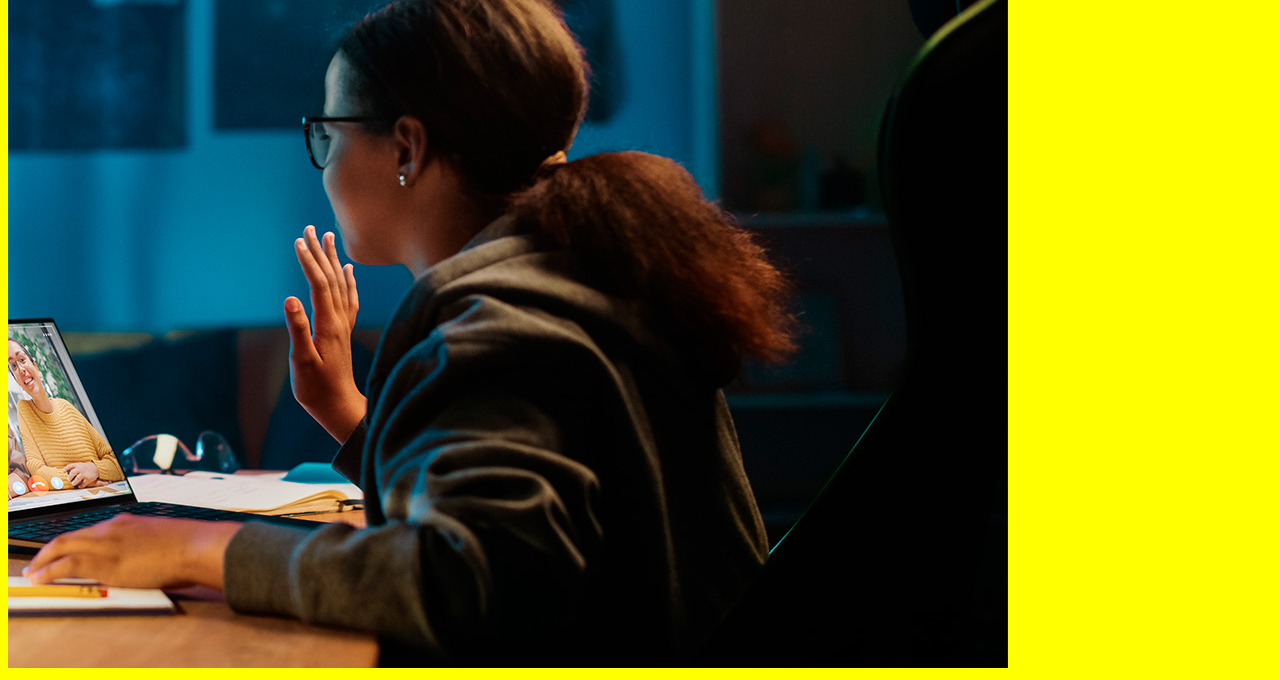
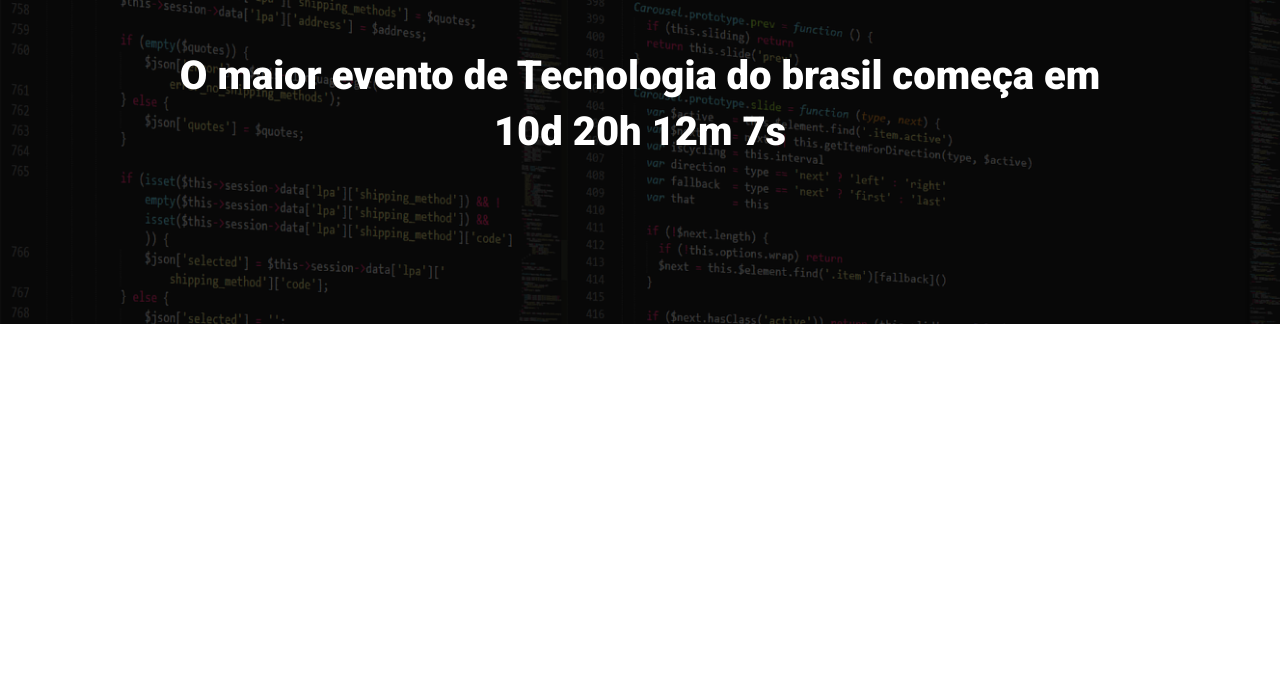
Before and after one commit to FelipeMartinsBnf/evento-tech-ebac, a website built with Parcel: page src/index.html in a window 1280 px wide. Shown: the part 160-840 px from the top of the page. After the commit the page ends 800 px from the top, so only its background shows below. Built offline with nearby package versions, Linux system fonts and the light colour scheme.

Commit message:
Criando o hero

```diff
--- a/src/index.html
+++ b/src/index.html
@@ -1,14 +1,24 @@
 <!DOCTYPE html>
-<html lang="en">
+<html lang="pt-Br">
 <head>
     <meta charset="UTF-8">
     <meta name="viewport" content="width=device-width, initial-scale=1.0">
-    <title>Document</title>
+    <title>EBAC Tech Talks</title>
+    <link rel="preconnect" href="https://fonts.googleapis.com">
+    <link rel="preconnect" href="https://fonts.gstatic.com" crossorigin>
+    <link href="https://fonts.googleapis.com/css2?family=Roboto:wght@400;700&display=swap" rel="stylesheet">
+    <link href="https://fonts.googleapis.com/css2?family=Roboto:wght@400;700;900&display=swap" rel="stylesheet">
     <link rel="stylesheet" href="styles/main.scss">
 </head>
 <body>
-    <h1>Olá</h1>
-    <img src="images/backend.png">
+    <header class="hero">
+        <div class="container">
+            <img src="images/ebac_logo.svg" class="hero__logo" alt="EBAC">
+            <p class="hero__text">
+                O maior evento de Tecnologia do brasil começa em 10d 20h 12m 7s
+            </p>
+        </div>
+    </header>
     <script src="scripts/main.js"></script>
 </body>
 </html>
--- /dev/null
+++ b/src/styles/_hero.scss
@@ -0,0 +1,53 @@
+.hero{
+    padding-top: 64px;
+    padding-bottom: 100px;
+    background-image: url(../images/fundo.png);
+    background-repeat: no-repeat;
+    background-size: cover ;
+    position: relative;
+
+    .container{
+        position: relative;
+    }
+
+    &::before{
+        position: absolute;
+        top: 0;
+        left: 0;
+        width: 100%;
+        height: 100%;
+        background-color: black;
+        opacity: .7;
+        content: "";
+    }
+
+
+    &__logo{
+        margin: 0 auto;
+        height: 80px;
+        display: block;
+    }
+    &__text{
+        margin-top: 64px;
+        margin-bottom: 64px;
+
+        font-size: 40px;
+        line-height: 56px;
+        font-weight: 800;
+        text-align: center;
+    }
+
+    @media (max-width:640px){
+        padding: 40px 0;
+
+        &__logo{
+            height: 40px;
+        }
+
+        &__text{
+            font-size: 22px;
+            line-height: 24px;
+            margin: 24px 0;
+        }
+    }
+}
--- a/src/styles/main.scss
+++ b/src/styles/main.scss
@@ -1,3 +1,21 @@
-body{
-    background-color: yellow;
+@use 'hero';
+
+*{
+    margin: 0;
+    padding: 0;
+    box-sizing: border-box;
+    font-family: Roboto, sans-serif;
+    color: #fff;
 }
+
+.container{
+    max-width: 960px;
+    width: 100%;
+    margin: 0 auto;
+    @media (max-width:640px){
+        max-width: 80%;
+    }
+    @media (max-width:1024px){
+        max-width: 90%;
+    }
+}
```
